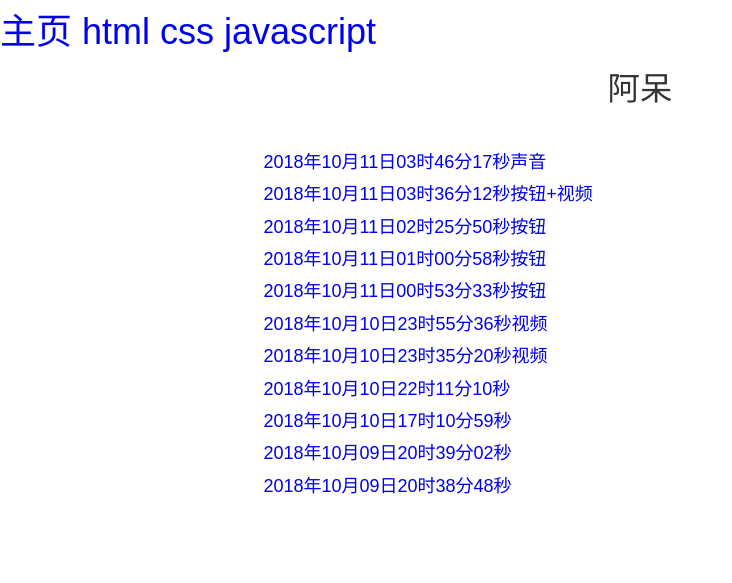
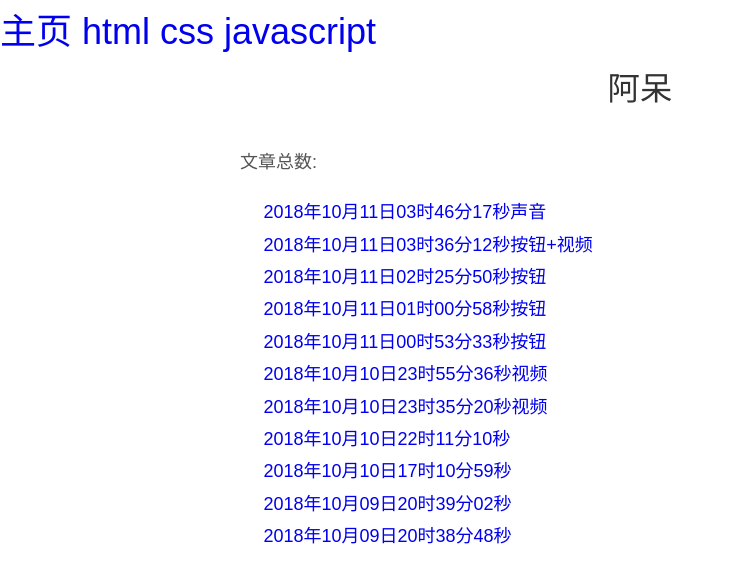
Before and after one commit to xxcczz/xx, a Jekyll site: the page built from index.markdown, in a window 1280 px wide. Shown: the top 583 px of the page, without its empty margins (0-732 px from the left). Built offline with Jekyll 4.4.1, drawn with Linux system fonts in a browser that asks for light colours.

Commit message:
Update index.markdown

```diff
--- a/index.markdown
+++ b/index.markdown
@@ -2,6 +2,9 @@
 layout: default
 title: 阿呆
 ---
+<p>
+文章总数:{{ paginator.total_posts }}
+</p>
   <ul class="posts">
     {% for post in site.posts %}
       <li><a href="\xx{{ post.url }}">{{ post.title }}</a></li>
```
